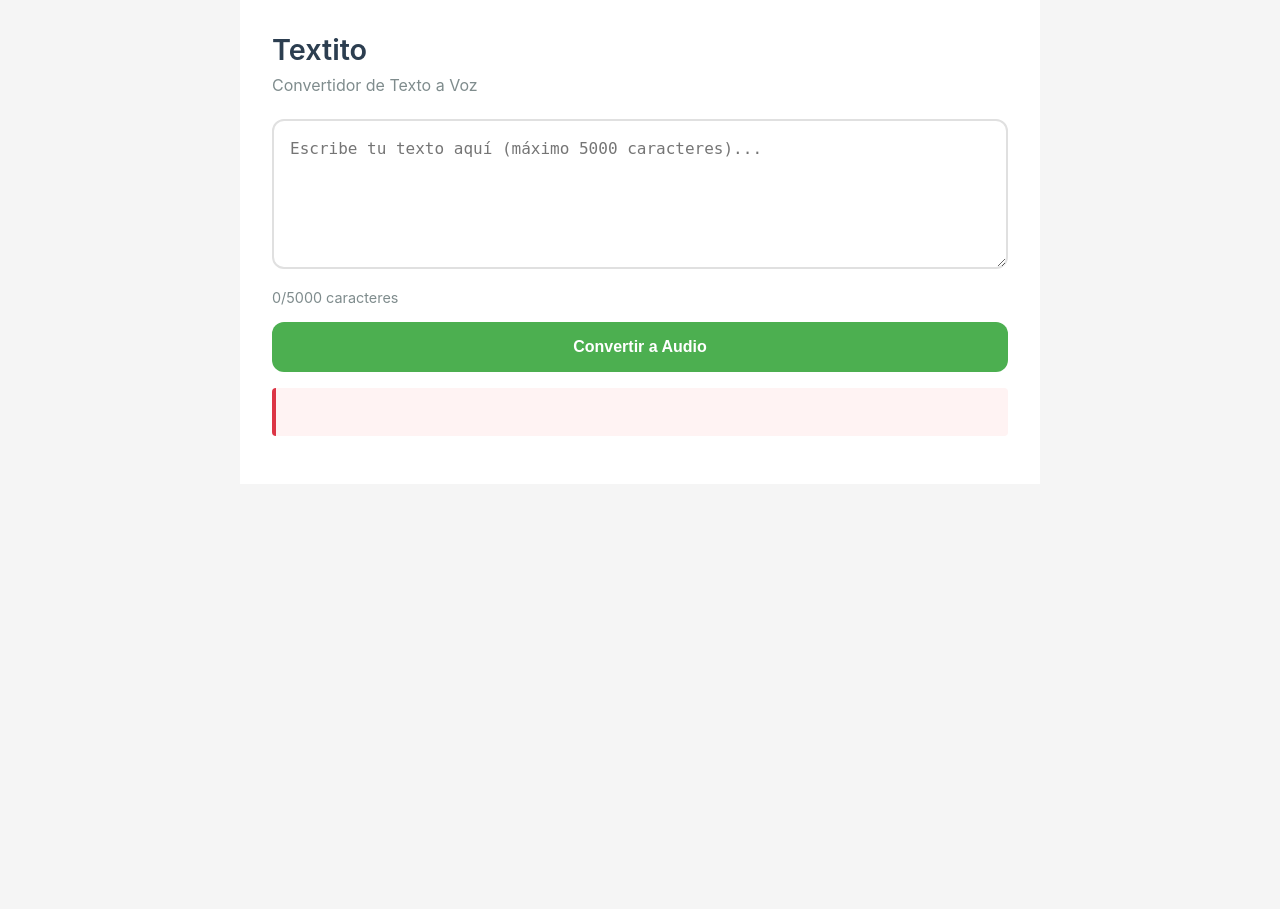
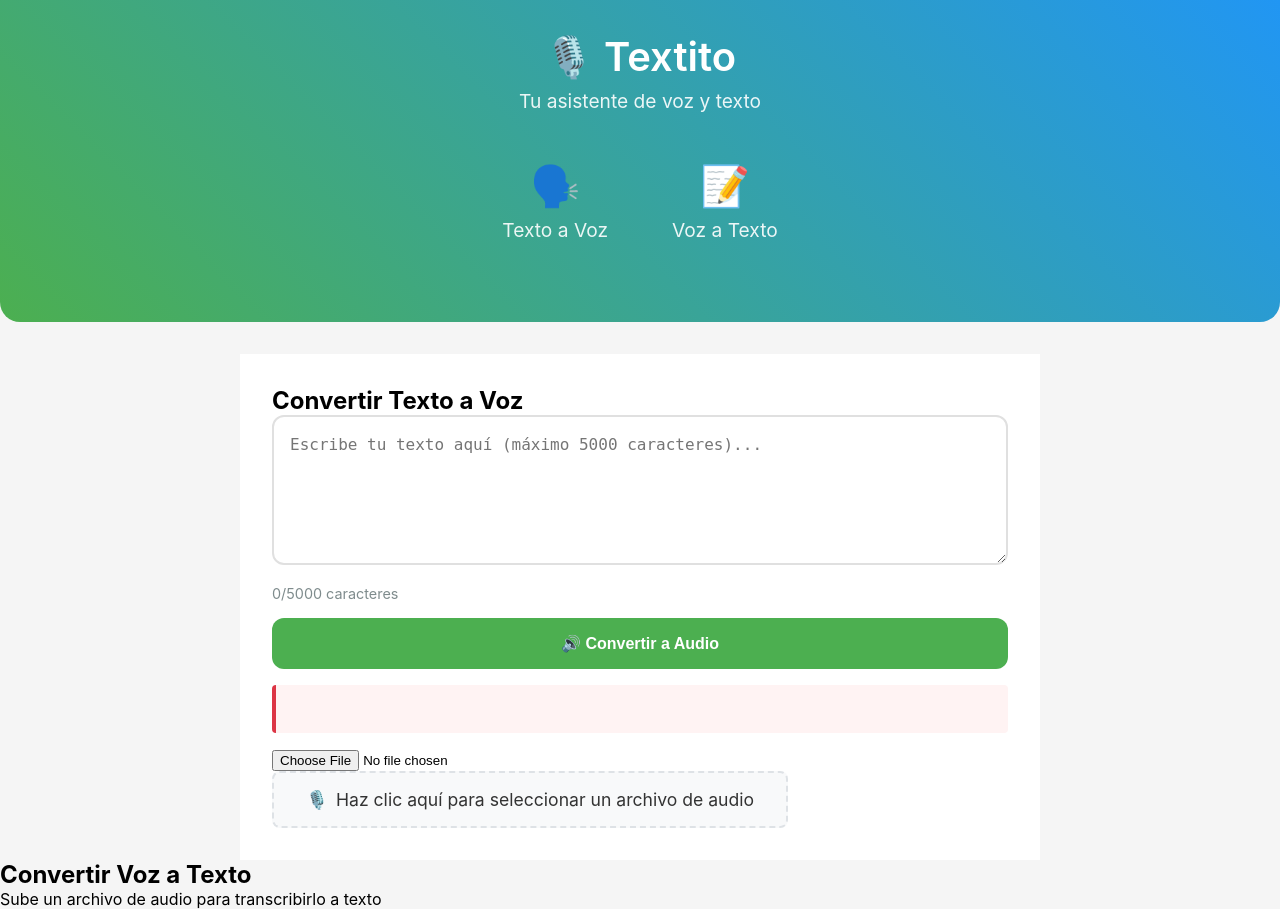
Before and after one commit to diegoburgosar/textito, a Flask app: page / in a window 1280 px wide. Before the commit the page ends 436 px from the top, so only its background shows below. Run offline with Flask 2, Linux system fonts and the light colour scheme; parts of the project's set-up code (start-up, migrations or seed data) failed here and were passed over.

Commit message:
Rediseña completamente la interfaz con nuevo header y estilos

```diff
--- a/templates/index.html
+++ b/templates/index.html
@@ -1,15 +1,62 @@
 <!DOCTYPE html>
 <html>
 <head>
-    <title>Textito - Convertidor de Texto a Voz</title>
+    <title>🎙️ Textito - Audio y Texto</title>
     <link rel="stylesheet" href="{{ url_for('static', filename='css/style.css') }}">
     <link rel="shortcut icon" href="{{ url_for('static', filename='favicon.ico') }}">
+    <style>
+        /* Estilos inline para asegurar que se apliquen */
+        .new-header {
+            background: linear-gradient(45deg, #4CAF50, #2196F3);
+            color: white;
+            padding: 2rem;
+            text-align: center;
+            margin-bottom: 2rem;
+            border-radius: 0 0 20px 20px;
+        }
+        .new-header h1 {
+            color: white;
+            font-size: 2.5rem;
+            margin-bottom: 0.5rem;
+        }
+        .new-header p {
+            color: rgba(255,255,255,0.9);
+            font-size: 1.2rem;
+        }
+        .features {
+            display: flex;
+            justify-content: center;
+            gap: 2rem;
+            margin: 2rem 0;
+        }
+        .feature {
+            text-align: center;
+            padding: 1rem;
+        }
+        .feature-icon {
+            font-size: 2.5rem;
+            margin-bottom: 0.5rem;
+        }
+    </style>
 </head>
 <body>
+    <div class="new-header">
+        <h1>🎙️ Textito</h1>
+        <p>Tu asistente de voz y texto</p>
+        <div class="features">
+            <div class="feature">
+                <div class="feature-icon">🗣️</div>
+                <p>Texto a Voz</p>
+            </div>
+            <div class="feature">
+                <div class="feature-icon">📝</div>
+                <p>Voz a Texto</p>
+            </div>
+        </div>
+    </div>
+
     <div class="container">
-        <h1>Textito</h1>
-        <p class="subtitle">Convertidor de Texto a Voz</p>
-
+        <h2>Convertir Texto a Voz</h2>
         <form action="/convert" method="post" onsubmit="return validateForm()">
             <textarea
                 name="text"
@@ -21,10 +68,16 @@
 
             <div class="controls">
                 <span id="char-count">0/5000 caracteres</span>
-                <button type="submit">Convertir a Audio</button>
+                <button type="submit">🔊 Convertir a Audio</button>
             </div>
         </form>
         <div id="error-message" class="error"></div>
+    </div>
+
+    <!-- Contenedor del transcriptor -->
+    <div id="transcriber-container" class="transcriber-section">
+        <h2>Convertir Voz a Texto</h2>
+        <p class="section-description">Sube un archivo de audio para transcribirlo a texto</p>
     </div>
 
     <template id="transcriber-template">
@@ -32,21 +85,21 @@
             <div class="upload-container">
                 <input type="file" accept="audio/*" class="file-input" id="audio-upload">
                 <label for="audio-upload" class="upload-label">
-                    <span class="upload-icon">🎤</span>
-                    <span class="upload-text">Seleccionar archivo de audio</span>
+                    <span class="upload-icon">🎙️</span>
+                    <span class="upload-text">Haz clic aquí para seleccionar un archivo de audio</span>
                 </label>
             </div>
             <div class="transcription-status" style="display: none;">
                 <div class="progress-bar">
                     <div class="progress-fill"></div>
                 </div>
-                <span class="status-text">Transcribiendo audio...</span>
+                <span class="status-text">⚡ Transcribiendo tu audio...</span>
             </div>
             <div class="transcription-result" style="display: none;">
                 <div class="result-text"></div>
                 <div class="result-controls">
                     <button class="copy-btn">📋 Copiar</button>
-                    <button class="new-btn">🔄 Nuevo audio</button>
+                    <button class="new-btn">🔄 Nuevo</button>
                 </div>
             </div>
         </div>
@@ -88,5 +141,9 @@
             return true;
         }
     </script>
+
+    <!-- Scripts de audio -->
+    <script src="{{ url_for('static', filename='js/audioTranscriber.js') }}"></script>
+    <script src="{{ url_for('static', filename='js/audioPlayer.js') }}"></script>
 </body>
 </html>
```
